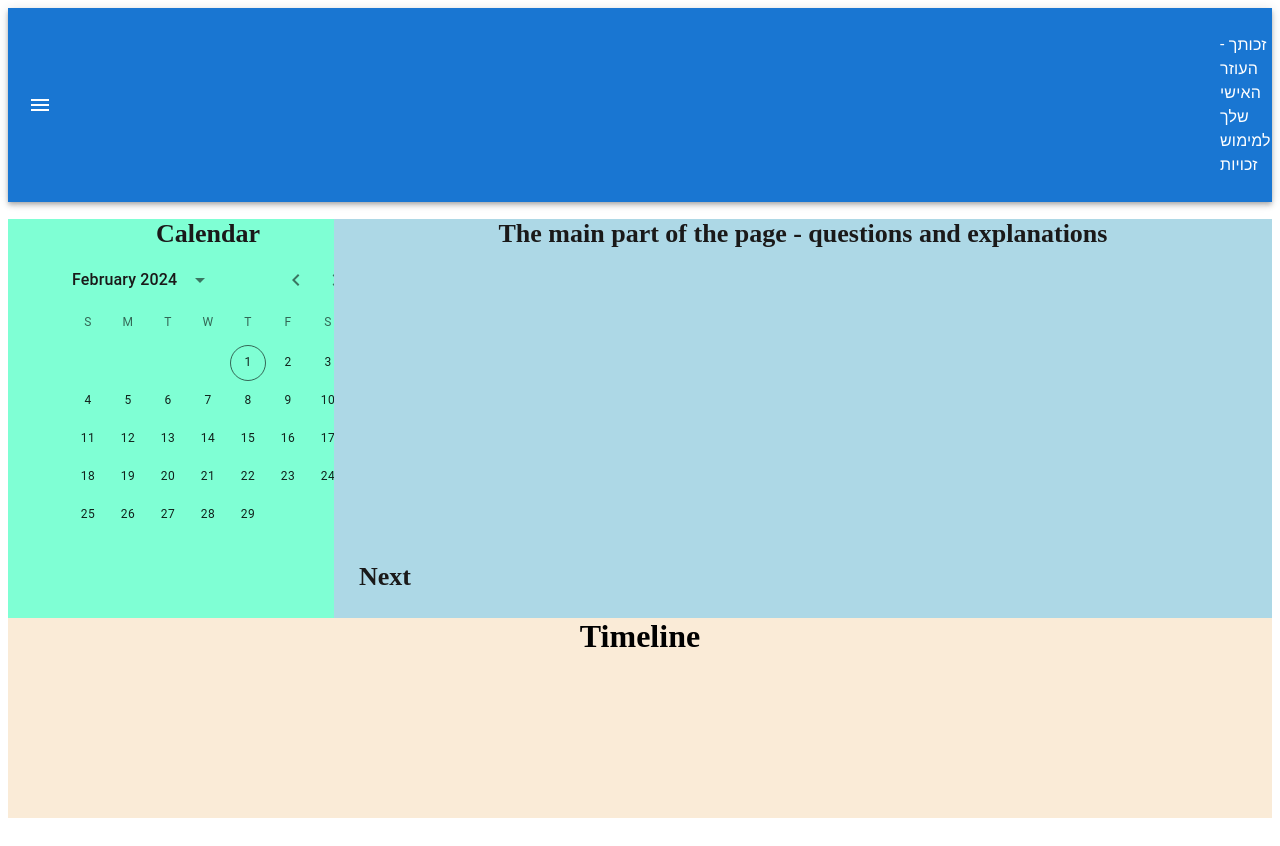
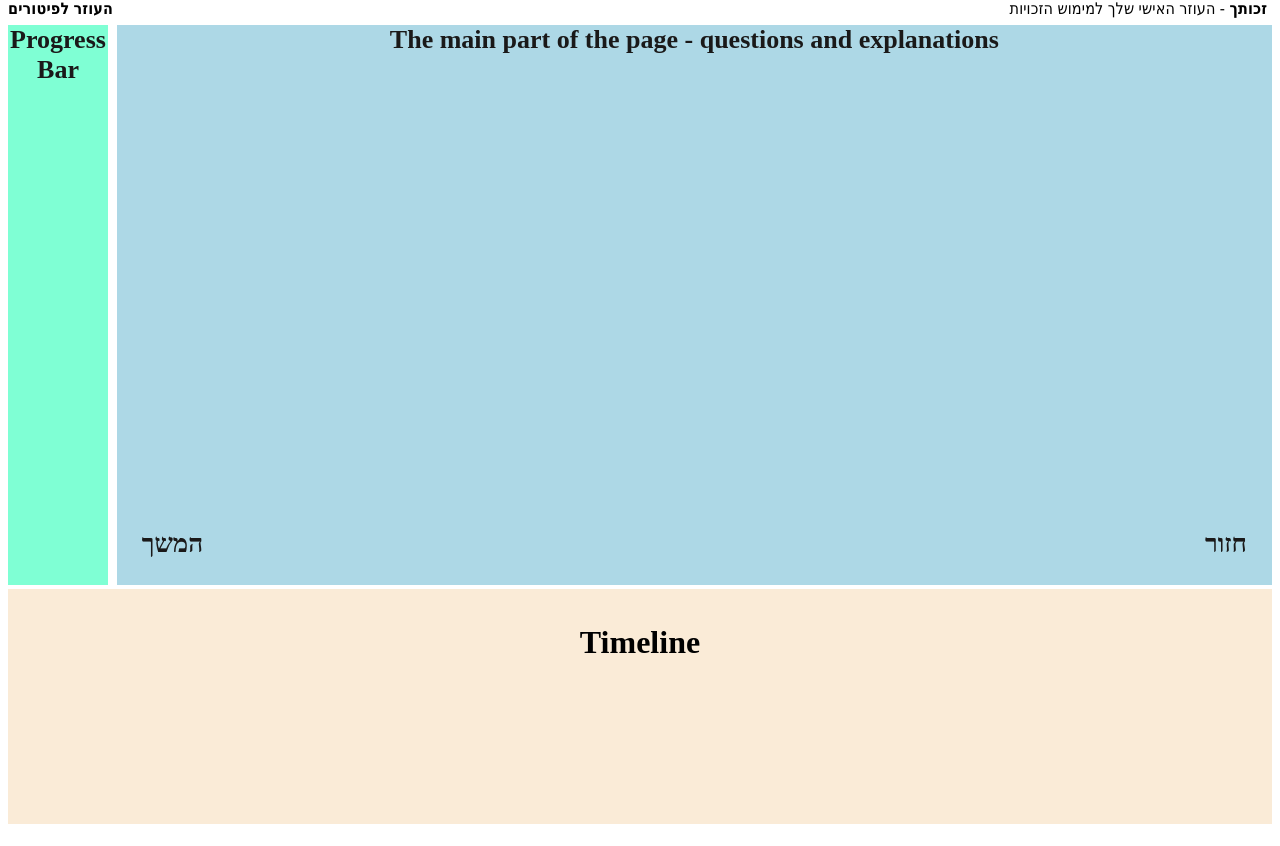
Before and after one commit to erez-yakoby/Kol-Zchut-Personal-Area, a Next.js app: page / in a window 1280 px wide. Built offline with nearby package versions, Linux system fonts and the light colour scheme.

Commit message:
Your commit message here

```diff
--- a/app/components/Bar.tsx
+++ /dev/null
@@ -1,30 +0,0 @@
-import React from 'react';
-import Box from '@mui/material/Box';
-import AppBar from '@mui/material/AppBar';
-import Toolbar from '@mui/material/Toolbar';
-import IconButton from '@mui/material/IconButton';
-import Typography from '@mui/material/Typography';
-import MenuIcon from '@mui/icons-material/Menu';
-
-function Bar() {
-  return (
-    <div>
-      <Box sx={{ flexGrow: 1 }}>
-        <AppBar position="static">
-          <Toolbar variant="regular">
-            <IconButton edge="start" color="inherit" aria-label="menu" sx={{ mr: 145 }}>
-              <MenuIcon />
-            </IconButton>
-            <h6>
-              <Typography id="typo" component="div" sx={{ flexGrow: 1, marginLeft: 0 }}>
-                זכותך - העוזר האישי שלך למימוש זכויות
-              </Typography>
-            </h6>
-          </Toolbar>
-        </AppBar>
-      </Box>
-    </div>
-  );
-}
-
-export default Bar;
--- /dev/null
+++ b/app/components/Bar/Bar.css
@@ -0,0 +1,20 @@
+#bar1 {
+  color: #000000;
+  vertical-align: text-top;
+  font-size: 22px;
+  padding-top: 0%;
+  position: fixed;
+  font-family:'Segoe UI', Tahoma, Geneva, Verdana, sans-serif;
+  left: 2; /* Set to the left side of the page */
+  z-index: 1; /* Set a higher z-index value */
+}
+
+#bar2 {
+  color: #000000;
+  vertical-align: text-top;
+  font-size: 22px;
+  padding-right: 1%;
+  position: fixed;
+  right: 0; /* Set to the right side of the page */
+  z-index: 1; /* Set a higher z-index value */
+}
--- /dev/null
+++ b/app/components/Bar/Bar.jsx
@@ -0,0 +1,53 @@
+import React from 'react';
+import Box from '@mui/material/Box';
+import AppBar from '@mui/material/AppBar';
+import Toolbar from '@mui/material/Toolbar';
+import IconButton from '@mui/material/IconButton';
+import Typography from '@mui/material/Typography';
+import MenuIcon from '@mui/icons-material/Menu';
+import { Grid } from '@mui/material';
+import './Bar.css';
+
+function Bar() {
+  return (
+    <div>
+      <Grid container  direction="row"  justifyContent="space-between"  alignItems="center">
+      <h6 id="bar1">
+      <Typography id="typo" component="div" sx={{ fontFamily: "'Segoe UI', Tahoma, Geneva, Verdana, sans-serif" }}>
+      <strong>העוזר לפיטורים</strong>
+      </Typography>
+      </h6>
+      <h6 id="bar2">
+      <Typography id="typo" component="div" sx={{ fontFamily: "'Segoe UI', Tahoma, Geneva, Verdana, sans-serif" }}>
+      <strong>זכותך</strong> - העוזר האישי שלך למימוש הזכויות
+      </Typography>
+      </h6>
+      </Grid>
+
+    </div>
+  );
+}
+
+
+// function Bar() {
+//   return (
+//     <div>
+//       <Box sx={{ flexGrow: 1 }}>
+//         <AppBar position="static">
+//           <Toolbar variant="regular">
+//             <h6>
+//               העוזר לפיטורים
+//             </h6>
+//             <h6>
+//               <Typography id="typo" component="div" sx={{ flexGrow: 1, marginLeft: 0 }}>
+//                 זכותך - העוזר האישי שלך למימוש זכויות
+//               </Typography>
+//             </h6>
+//           </Toolbar>
+//         </AppBar>
+//       </Box>
+//     </div>
+//   );
+// }
+
+export default Bar;
--- /dev/null
+++ b/app/components/Main/Main.css
@@ -0,0 +1,13 @@
+
+#mainpage {
+    background-color: lightblue;
+    color:#1a1919;
+    text-align:center;
+    vertical-align:text-top;
+    font-size:26px;
+    font-family:SundayMono;
+    line-height:auto;
+    border-style:hidden;
+    outline:none;
+    height: 1000px;
+  }
--- /dev/null
+++ b/app/components/Main/Main.jsx
@@ -0,0 +1,32 @@
+
+import Box from '@mui/material/Box';
+import Grid from '@mui/material/Grid';
+import './Main.css';
+
+function Main() {
+    return(
+<Box sx={{ display: 'flex', gap: 5 }}>
+<Grid container spacing={5} sx={{ height: '600px' }}>
+  <Grid item xs={1} md={1}>
+
+    <h1 id="processbar" style={{ height: '100%' }}>
+      Progress Bar
+    </h1>
+  </Grid>
+  <Grid item xs={11} md={11}>
+    <h1 id="mainpage" style={{ height: '100%' , position: 'relative', width: '100%' }}>
+      The main part of the page - questions and explanations
+      <p id= "next" style={{ position: 'absolute', bottom: 0, left: 25 }}>
+      המשך
+    </p>
+    <p style={{ position: 'absolute', bottom: 0, right: 25 }}>
+      חזור
+    </p>
+    </h1>
+  </Grid>
+</Grid>
+</Box>
+    );
+    }
+
+export default Main
--- /dev/null
+++ b/app/components/progressbar.jsx
@@ -0,0 +1,35 @@
+const ProgressBar = (props) => {
+    const { bgcolor, completed } = props;
+
+    const containerStyles = {
+      height: 20,
+      width: '100%',
+      backgroundColor: "#e0e0de",
+      borderRadius: 50,
+      margin: 50
+    }
+
+    const fillerStyles = {
+      height: '100%',
+      width: `${completed}%`,
+      backgroundColor: bgcolor,
+      borderRadius: 'inherit',
+      textAlign: 'right'
+    }
+
+    const labelStyles = {
+      padding: 5,
+      color: 'white',
+      fontWeight: 'bold'
+    }
+
+    return (
+      <div style={containerStyles}>
+        <div style={fillerStyles}>
+          <span style={labelStyles}>{`${completed}%`}</span>
+        </div>
+      </div>
+    );
+  };
+
+  export default ProgressBar;
--- a/app/page.tsx
+++ b/app/page.tsx
@@ -4,39 +4,25 @@
   import Link from 'next/link';
   import React from 'react';
   import Box from '@mui/material/Box';
-  import Grid from '@mui/material/Grid';
-  import Bar from './components/Bar';
+  import Bar from './components/Bar/Bar';
   import Calendar from './components/calendar';
+  import Paper from '@mui/material/Paper';
+  import ProgressBar from './components/progressbar';
+  import Main from './components/Main/Main';
 
   export default function DenseAppBar() {
     return (
       <div>
         <Bar></Bar>
-      <div >
-      <Box sx={{ display: 'flex', gap: 5 }}>
-          <Grid container spacing={5} sx={{ height: '400px' }}>
-            <Grid item xs={3} md={3}>
-              <h1 id="calendar" style={{ height: '100%' }}>
-                Calendar
-                <Calendar></Calendar>
-              </h1>
-            </Grid>
-            <Grid item xs={9} md={9}>
-              <h1 id="mainpage" style={{ height: '100%' , position: 'relative' }}>
-                The main part of the page - questions and explanations
-                <p id= "next" style={{ position: 'absolute', bottom: 0, left: 25 }}>
-                Next
-              </p>
-              </h1>
-            </Grid>
-          </Grid>
-        </Box>
+      <div>
+        <Main></Main>
       </div>
       <div>
+        <Box>
         <h1 id="timeline">
           Timeline
-
         </h1>
+        </Box>
       </div>
     </div>
     );
--- a/globals.css
+++ b/globals.css
@@ -6,11 +6,7 @@
 /* you can read more about why following the above link, or searching for */
 /* "css normalize" or "css reset" in your favorite search engine ;) */
 
-#typo {
-  color: "inherit";
-}
-
-#calendar {
+#processbar {
   background-color: aquamarine;
   box-sizing: border-box;
   size: 10cm;
@@ -23,20 +19,7 @@
   line-height:auto;
   border-style:hidden;
   outline:none;
-  width:400px;
-}
-
-
-#mainpage {
-  background-color: lightblue;
-  color:#1a1919;
-  text-align:center;
-  vertical-align:text-top;
-  font-size:26px;
-  font-family:SundayMono;
-  line-height:auto;
-  border-style:hidden;
-  outline:none;
+  width:100px;
 }
 
 
--- a/package.json
+++ b/package.json
@@ -22,7 +22,7 @@
     "dayjs": "^1.11.10",
     "formidable": "^3.5.1",
     "googleapis": "^128.0.0",
-    "next": "^14.0.4",
+    "next": "^14.1.0",
     "nodemailer": "^6.9.5",
     "react": "^18.2.0",
     "react-dom": "^18.2.0",
```
Also changed, not shown: app/components/progressbar.css (added), 1 other file (tests, documents, lock files or other folders).
